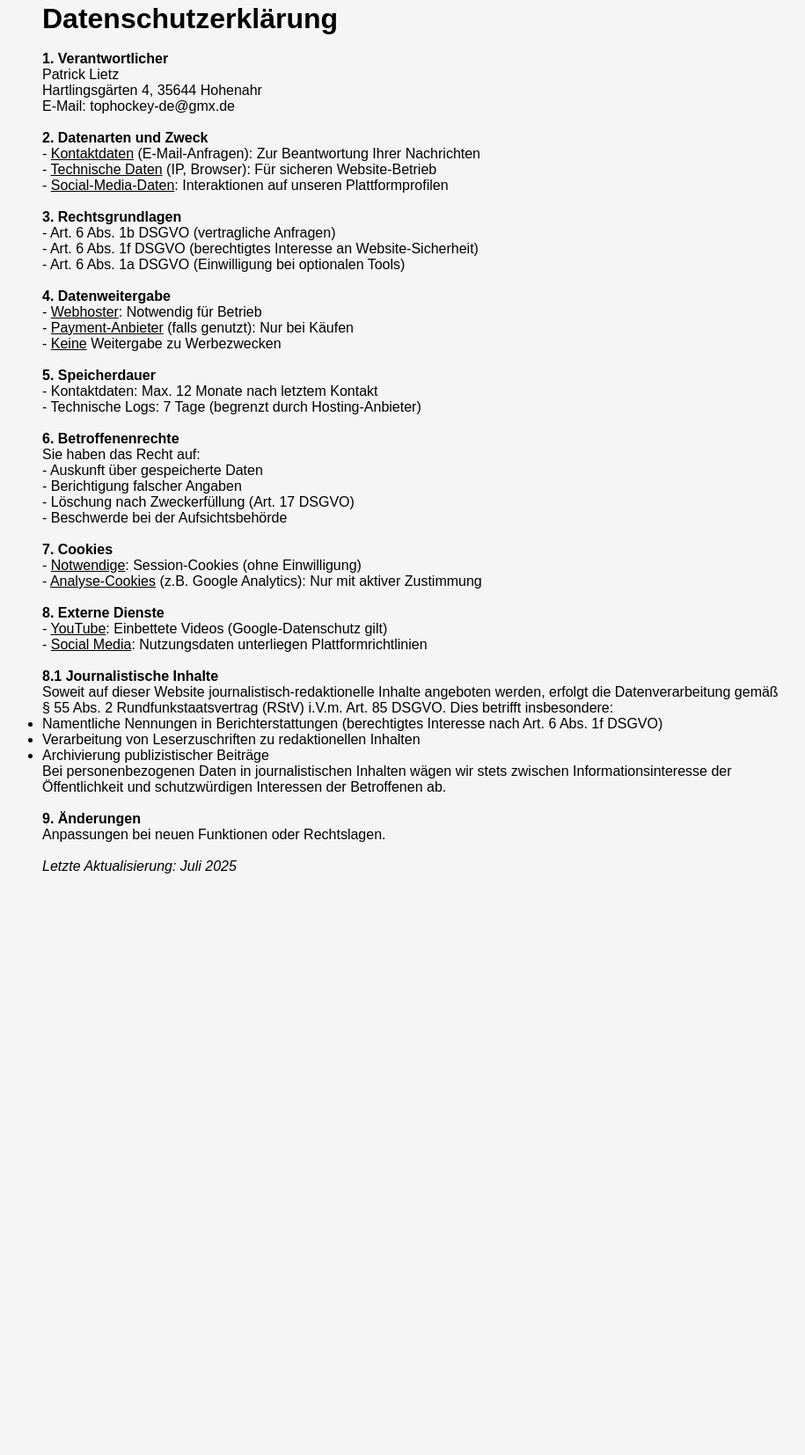
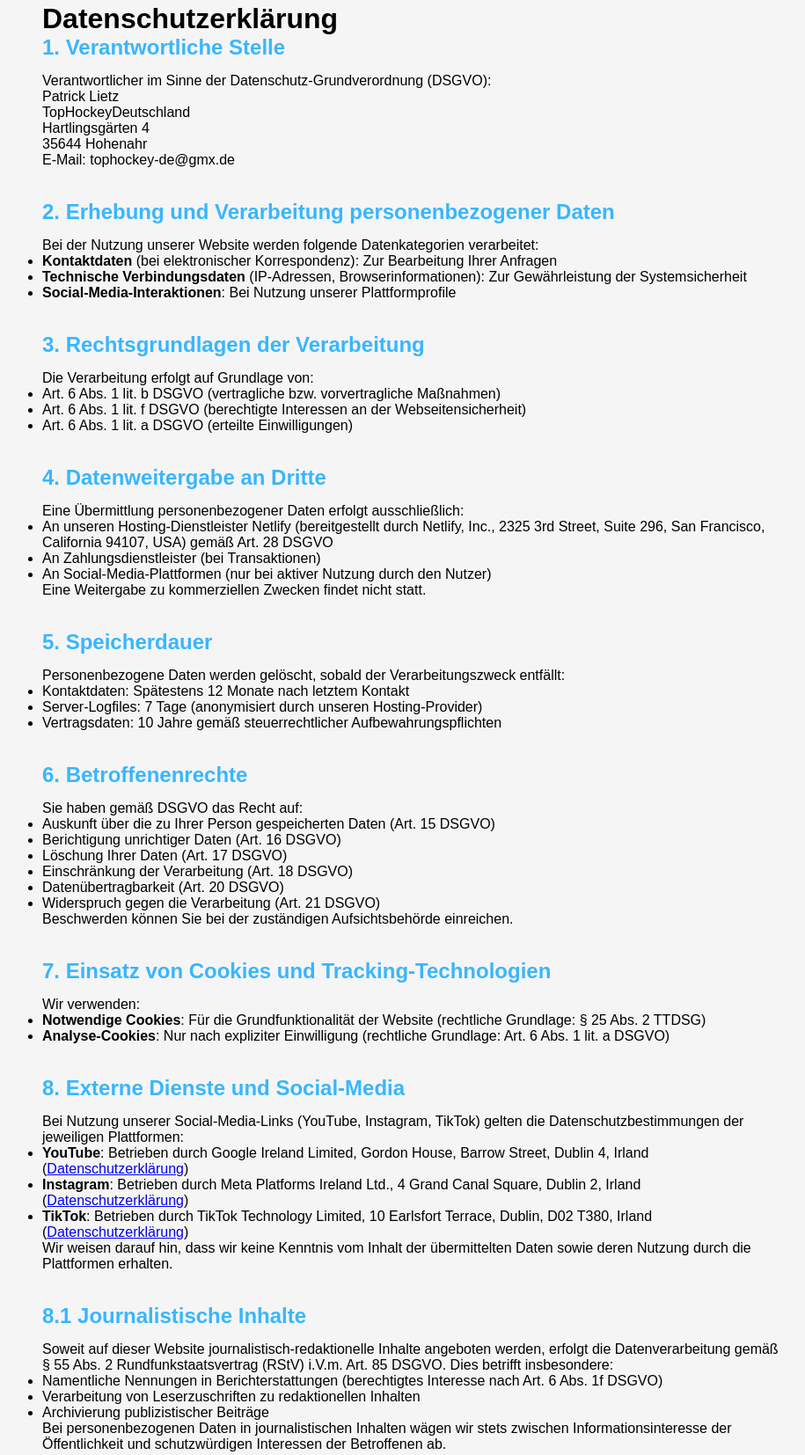
Before and after one commit to TopHockeyDeutschland/THD-Homepage, a plain HTML site: page datenschutz.html in a window 1280 px wide. Shown: the part 87-1741 px from the top of the page at 88% size, without its empty margins (172-1087 px from the left). Before the commit the page ends 1111 px from the top, so only its background shows below. Drawn offline with Linux system fonts and the light colour scheme.

Commit message:
Add files via upload

```diff
--- a/datenschutz.html
+++ b/datenschutz.html
@@ -3,13 +3,13 @@
 <head>
   <meta charset="UTF-8" />
   <meta name="viewport" content="width=device-width, initial-scale=1.0"/>
-  <title>Datenschutz</title>
+  <title>Datenschutzerklärung</title>
   <link rel="stylesheet" href="styles.css" />
 </head>
 <body>
   <header>
     <nav class="navbar">
-      <a href="index.html" class="logo"><img src="images/logo.png" width="40" height="40"></a>
+      <a href="index.html" class="logo"><img src="images/logo.png" width="40" height="40" alt="TopHockeyDeutschland Logo"></a>
       <ul class="nav-links">
         <li><a href="about-thd.html">Über THD</a></li>
         <li><a href="kontakt.html">Kontakt</a></li>
@@ -19,48 +19,124 @@
 
   <main class="content">
     <h1>Datenschutzerklärung</h1>
+    <section class="privacy-content">
+      <article>
+        <h2>1. Verantwortliche Stelle</h2>
         <p>
+          Verantwortlicher im Sinne der Datenschutz-Grundverordnung (DSGVO):<br>
+          Patrick Lietz<br>
+          TopHockeyDeutschland<br>
+          Hartlingsgärten 4<br>
+          35644 Hohenahr<br>
+          E-Mail: tophockey-de@gmx.de
+        </p>
+      </article>
 <br>
-<strong>1. Verantwortlicher</strong><br>
-Patrick Lietz<br>
-Hartlingsgärten 4, 35644 Hohenahr<br>
-E-Mail: tophockey-de@gmx.de<br>
 <br>
-<strong>2. Datenarten und Zweck</strong><br>
-- <u>Kontaktdaten</u> (E-Mail-Anfragen): Zur Beantwortung Ihrer Nachrichten<br>
-- <u>Technische Daten</u> (IP, Browser): Für sicheren Website-Betrieb<br>
-- <u>Social-Media-Daten</u>: Interaktionen auf unseren Plattformprofilen<br>
+      <article>
+        <h2>2. Erhebung und Verarbeitung personenbezogener Daten</h2>
+        <p>
+          Bei der Nutzung unserer Website werden folgende Datenkategorien verarbeitet:
+        </p>
+        <ul>
+          <li><strong>Kontaktdaten</strong> (bei elektronischer Korrespondenz): Zur Bearbeitung Ihrer Anfragen</li>
+          <li><strong>Technische Verbindungsdaten</strong> (IP-Adressen, Browserinformationen): Zur Gewährleistung der Systemsicherheit</li>
+          <li><strong>Social-Media-Interaktionen</strong>: Bei Nutzung unserer Plattformprofile</li>
+        </ul>
+      </article>
 <br>
-<strong>3. Rechtsgrundlagen</strong><br>
-- Art. 6 Abs. 1b DSGVO (vertragliche Anfragen)<br>
-- Art. 6 Abs. 1f DSGVO (berechtigtes Interesse an Website-Sicherheit)<br>
-- Art. 6 Abs. 1a DSGVO (Einwilligung bei optionalen Tools)<br>
 <br>
-<strong>4. Datenweitergabe</strong><br>
-- <u>Webhoster</u>: Notwendig für Betrieb<br>
-- <u>Payment-Anbieter</u> (falls genutzt): Nur bei Käufen<br>
-- <u>Keine</u> Weitergabe zu Werbezwecken<br>
+      <article>
+        <h2>3. Rechtsgrundlagen der Verarbeitung</h2>
+        <p>
+          Die Verarbeitung erfolgt auf Grundlage von:
+        </p>
+        <ul>
+          <li>Art. 6 Abs. 1 lit. b DSGVO (vertragliche bzw. vorvertragliche Maßnahmen)</li>
+          <li>Art. 6 Abs. 1 lit. f DSGVO (berechtigte Interessen an der Webseitensicherheit)</li>
+          <li>Art. 6 Abs. 1 lit. a DSGVO (erteilte Einwilligungen)</li>
+        </ul>
+      </article>
 <br>
-<strong>5. Speicherdauer</strong><br>
-- Kontaktdaten: Max. 12 Monate nach letztem Kontakt<br>
-- Technische Logs: 7 Tage (begrenzt durch Hosting-Anbieter)<br>
 <br>
-<strong>6. Betroffenenrechte</strong><br>
-Sie haben das Recht auf:<br>
-- Auskunft über gespeicherte Daten<br>
-- Berichtigung falscher Angaben<br>
-- Löschung nach Zweckerfüllung (Art. 17 DSGVO)<br>
-- Beschwerde bei der Aufsichtsbehörde<br>
+      <article>
+        <h2>4. Datenweitergabe an Dritte</h2>
+        <p>
+          Eine Übermittlung personenbezogener Daten erfolgt ausschließlich:
+        </p>
+        <ul>
+          <li>An unseren Hosting-Dienstleister Netlify (bereitgestellt durch Netlify, Inc., 2325 3rd Street, Suite 296, San Francisco, California 94107, USA) gemäß Art. 28 DSGVO</li>
+          <li>An Zahlungsdienstleister (bei Transaktionen)</li>
+          <li>An Social-Media-Plattformen (nur bei aktiver Nutzung durch den Nutzer)</li>
+        </ul>
+        <p>
+          Eine Weitergabe zu kommerziellen Zwecken findet nicht statt.
+        </p>
+      </article>
 <br>
-<strong>7. Cookies</strong><br>
-- <u>Notwendige</u>: Session-Cookies (ohne Einwilligung)<br>
-- <u>Analyse-Cookies</u> (z.B. Google Analytics): Nur mit aktiver Zustimmung<br>
 <br>
-<strong>8. Externe Dienste</strong><br>
-- <u>YouTube</u>: Einbettete Videos (Google-Datenschutz gilt)<br>
-- <u>Social Media</u>: Nutzungsdaten unterliegen Plattformrichtlinien<br>
+      <article>
+        <h2>5. Speicherdauer</h2>
+        <p>
+          Personenbezogene Daten werden gelöscht, sobald der Verarbeitungszweck entfällt:
+        </p>
+        <ul>
+          <li>Kontaktdaten: Spätestens 12 Monate nach letztem Kontakt</li>
+          <li>Server-Logfiles: 7 Tage (anonymisiert durch unseren Hosting-Provider)</li>
+          <li>Vertragsdaten: 10 Jahre gemäß steuerrechtlicher Aufbewahrungspflichten</li>
+        </ul>
+      </article>
 <br>
-<strong>8.1 Journalistische Inhalte</strong><br>
+<br>
+      <article>
+        <h2>6. Betroffenenrechte</h2>
+        <p>
+          Sie haben gemäß DSGVO das Recht auf:
+        </p>
+        <ul>
+          <li>Auskunft über die zu Ihrer Person gespeicherten Daten (Art. 15 DSGVO)</li>
+          <li>Berichtigung unrichtiger Daten (Art. 16 DSGVO)</li>
+          <li>Löschung Ihrer Daten (Art. 17 DSGVO)</li>
+          <li>Einschränkung der Verarbeitung (Art. 18 DSGVO)</li>
+          <li>Datenübertragbarkeit (Art. 20 DSGVO)</li>
+          <li>Widerspruch gegen die Verarbeitung (Art. 21 DSGVO)</li>
+        </ul>
+        <p>
+          Beschwerden können Sie bei der zuständigen Aufsichtsbehörde einreichen.
+        </p>
+      </article>
+<br>
+<br>
+      <article>
+        <h2>7. Einsatz von Cookies und Tracking-Technologien</h2>
+        <p>
+          Wir verwenden:
+        </p>
+        <ul>
+          <li><strong>Notwendige Cookies</strong>: Für die Grundfunktionalität der Website (rechtliche Grundlage: § 25 Abs. 2 TTDSG)</li>
+          <li><strong>Analyse-Cookies</strong>: Nur nach expliziter Einwilligung (rechtliche Grundlage: Art. 6 Abs. 1 lit. a DSGVO)</li>
+        </ul>
+      </article>
+<br>
+<br>
+      <article>
+        <h2>8. Externe Dienste und Social-Media</h2>
+        <p>
+          Bei Nutzung unserer Social-Media-Links (YouTube, Instagram, TikTok) gelten die Datenschutzbestimmungen der jeweiligen Plattformen:
+        </p>
+        <ul>
+          <li><strong>YouTube</strong>: Betrieben durch Google Ireland Limited, Gordon House, Barrow Street, Dublin 4, Irland (<a href="https://policies.google.com/privacy" target="_blank" rel="noopener noreferrer">Datenschutzerklärung</a>)</li>
+          <li><strong>Instagram</strong>: Betrieben durch Meta Platforms Ireland Ltd., 4 Grand Canal Square, Dublin 2, Irland (<a href="https://help.instagram.com/519522125107875" target="_blank" rel="noopener noreferrer">Datenschutzerklärung</a>)</li>
+          <li><strong>TikTok</strong>: Betrieben durch TikTok Technology Limited, 10 Earlsfort Terrace, Dublin, D02 T380, Irland (<a href="https://www.tiktok.com/legal/privacy-policy" target="_blank" rel="noopener noreferrer">Datenschutzerklärung</a>)</li>
+        </ul>
+        <p>
+          Wir weisen darauf hin, dass wir keine Kenntnis vom Inhalt der übermittelten Daten sowie deren Nutzung durch die Plattformen erhalten.
+        </p>
+      </article>
+<br>
+<br>
+      <article>
+        <h2>8.1 Journalistische Inhalte</h2>
         <p>
           Soweit auf dieser Website journalistisch-redaktionelle Inhalte angeboten werden,
           erfolgt die Datenverarbeitung gemäß § 55 Abs. 2 Rundfunkstaatsvertrag (RStV) i.V.m.
@@ -75,12 +151,41 @@ Sie haben das Recht auf:<br>
           Bei personenbezogenen Daten in journalistischen Inhalten wägen wir stets zwischen
           Informationsinteresse der Öffentlichkeit und schutzwürdigen Interessen der Betroffenen ab.
         </p>
+      </article>
 <br>
-<strong>9. Änderungen</strong><br>
-Anpassungen bei neuen Funktionen oder Rechtslagen.<br>
 <br>
-<em>Letzte Aktualisierung: Juli 2025</em>
+      <article>
+        <h2>9. Hosting über Netlify und GitHub</h2>
+        <p>
+          Diese Website wird gehostet durch:
         </p>
+        <ul>
+          <li><strong>Netlify</strong> (Netlify, Inc., USA) als Hosting-Provider</li>
+          <li><strong>GitHub</strong> (GitHub, Inc., USA) als Versionskontrollsystem</li>
+        </ul>
+        <p>
+          Die Datenverarbeitung durch Netlify erfolgt auf Grundlage eines Auftragsverarbeitungsvertrages (AVV) gemäß Art. 28 DSGVO. Daten werden ausschließlich in EU-Rechenzentren verarbeitet.
+        </p>
+      </article>
+<br>
+<br>
+      <article>
+        <h2>10. Aktualisierungen dieser Erklärung</h2>
+        <p>
+          Diese Datenschutzerklärung wird bei rechtlichen oder technischen Änderungen aktualisiert. Die jeweils aktuelle Version finden Sie auf dieser Seite.
+        </p>
+        <p class="last-update">
+          <em>Stand: Juli 2025</em>
+        </p>
+      </article>
+    </section>
   </main>
+
+  <footer class="footer-container">
+    <div class="footer-links">
+      <a href="impressum.html">Impressum</a>
+      <a href="index.html">Startseite</a>
+    </div>
+  </footer>
 </body>
 </html>
```
Lines whose indentation alone changed are shown as unchanged.
